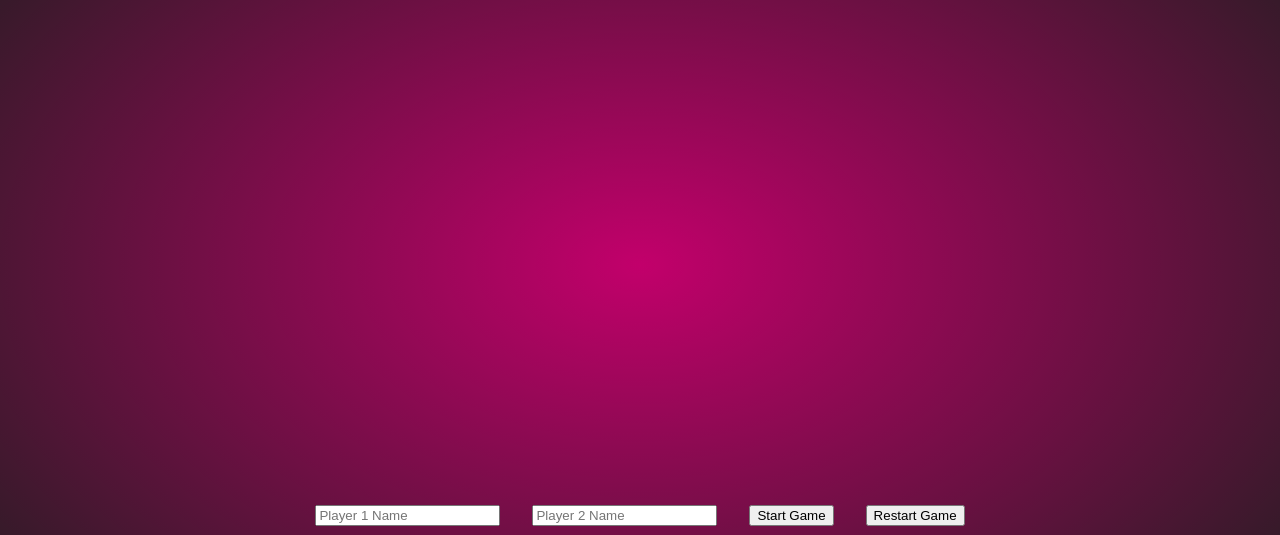
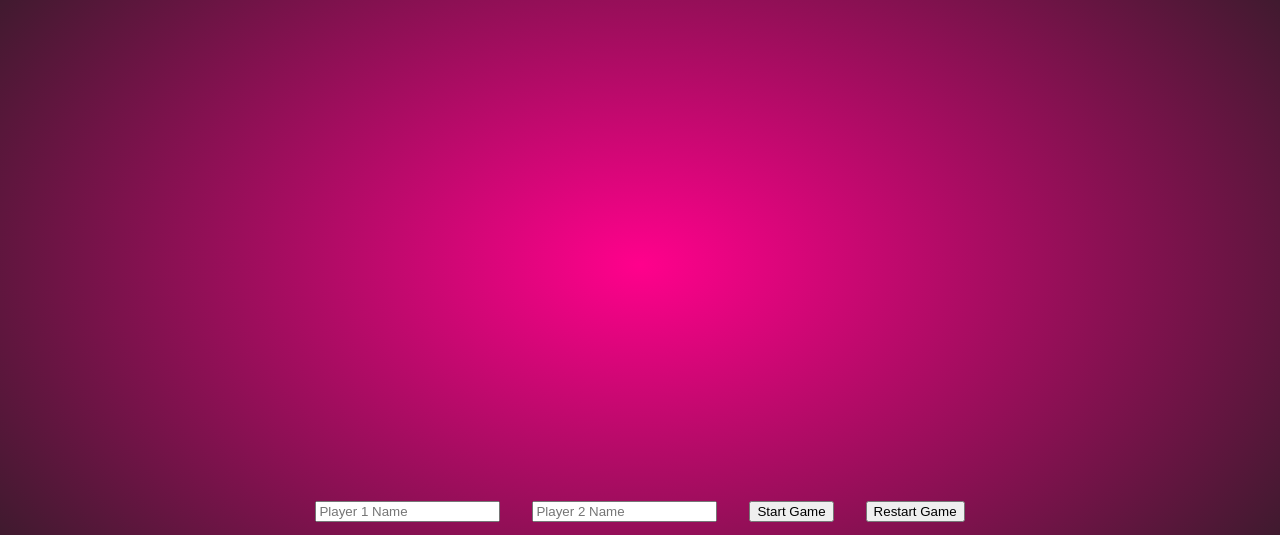
Before and after one commit to curveservices/tic-tac-toe, a plain HTML site: page index.html in a window 1280 px wide. Shown: the part 135-670 px from the top of the page. Drawn offline with nearby package versions, Linux system fonts and the light colour scheme; a web font is replaced by a local one.

Commit message:
Footer styles tweeked

```diff
--- a/styles.css
+++ b/styles.css
@@ -4,13 +4,14 @@
     /* box-sizing: border-box; */
     cursor: default;
 }
-
+/* rgba(175, 175, 175, 0.4), */
 :root {
     --background-dark: #666 radial-gradient(
-        rgb(194, 0, 107),
-        rgba(0,0,0,0.7));
+        #ff018c,
+        #000000b3);
     --background-light: #666 radial-gradient(
-        rgba(175, 175, 175, 0.4),
+
+        #00fe73,
         rgb(255, 255, 255));
     --text-shadow:  0.1em 0.1em 0.2em rgba(0,0,0,0.5);
 }
@@ -132,6 +133,7 @@ a {
     display: flex;
     justify-items: center;
     margin: 0px;
+    font-size: 18px;
 }
 
 @media only screen and (min-width:500px) {
@@ -160,12 +162,10 @@ a {
         flex-direction: row;
         justify-content: space-around;
         gap: 2rem;
-        margin: 2rem;
+        margin-top: 1.5rem;
     }
 
     .footer {
-        /* position: fixed; */
-        /* bottom:0; */
         display: flex;
         justify-content: center;
         align-items: center;
@@ -173,6 +173,7 @@ a {
         font-family: 'Rock Salt', cursive;
         text-align: center;
         margin: 1rem;
+        padding: 1rem;
         width: 100%;
     }
 
```
